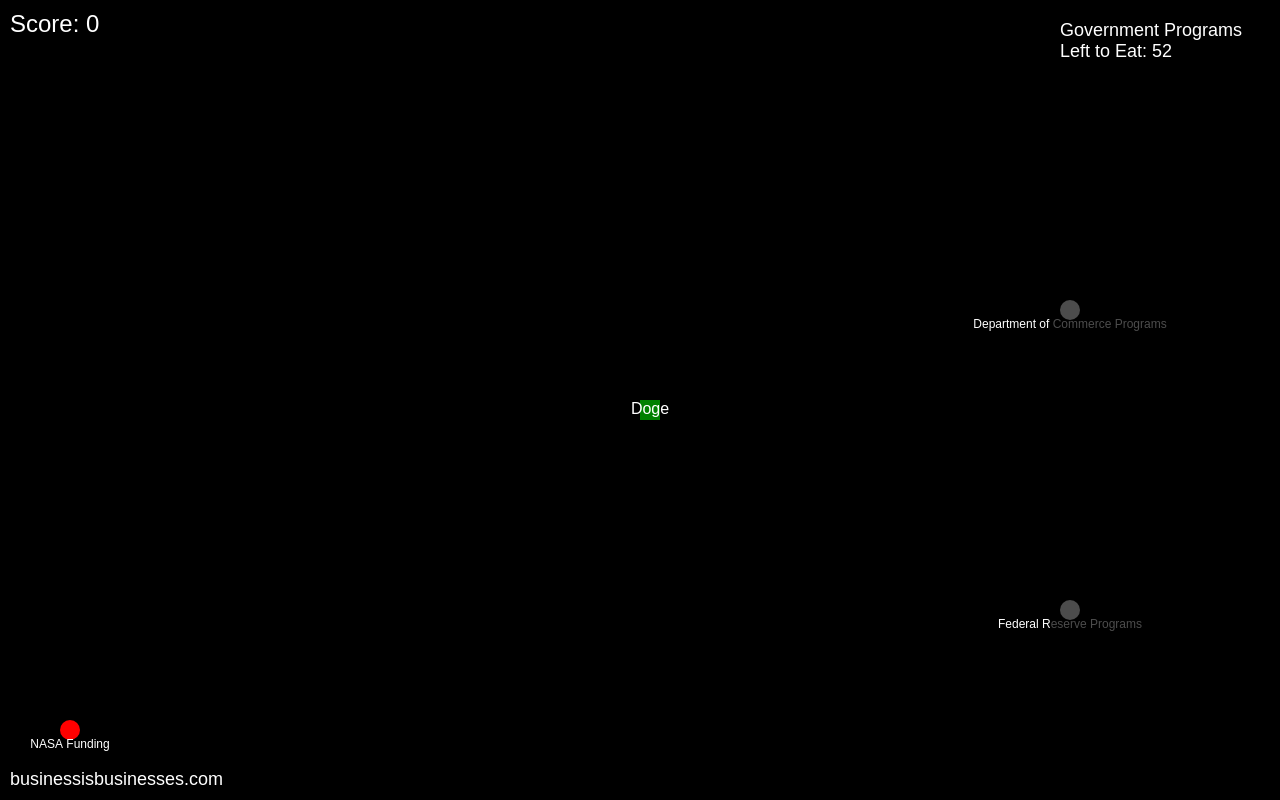
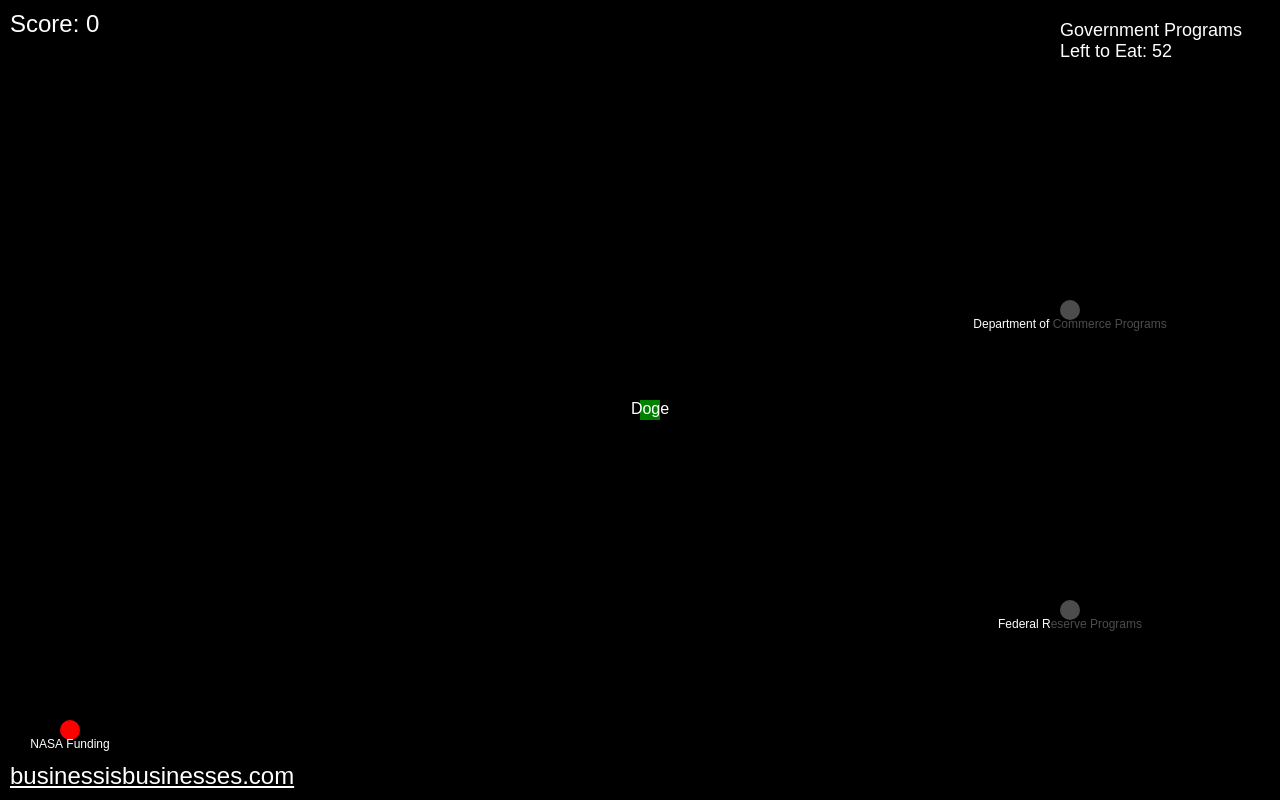
Before and after one commit to Malavefounded/GrokTest, a plain HTML site: page index.html in a window 1280 px wide. Drawn offline with Linux system fonts and the light colour scheme.

Commit message:
Update styles.css

```diff
--- a/styles.css
+++ b/styles.css
@@ -44,14 +44,7 @@ body, html {
     left: 10px;
     color: white;
     font-family: Arial, sans-serif;
-    font-size: 18px; /* Increased size for ad text */
+    font-size: 24px; /* Increased size for ad text */
     z-index: 10;
-    display: flex;
-    align-items: center;
-    gap: 10px;
+    text-decoration: underline;
 }
-
-#logo {
-    width: 50px; /* Adjust based on your logo dimensions */
-    height: 50px; /* Adjust based on your logo dimensions */
-}
```
